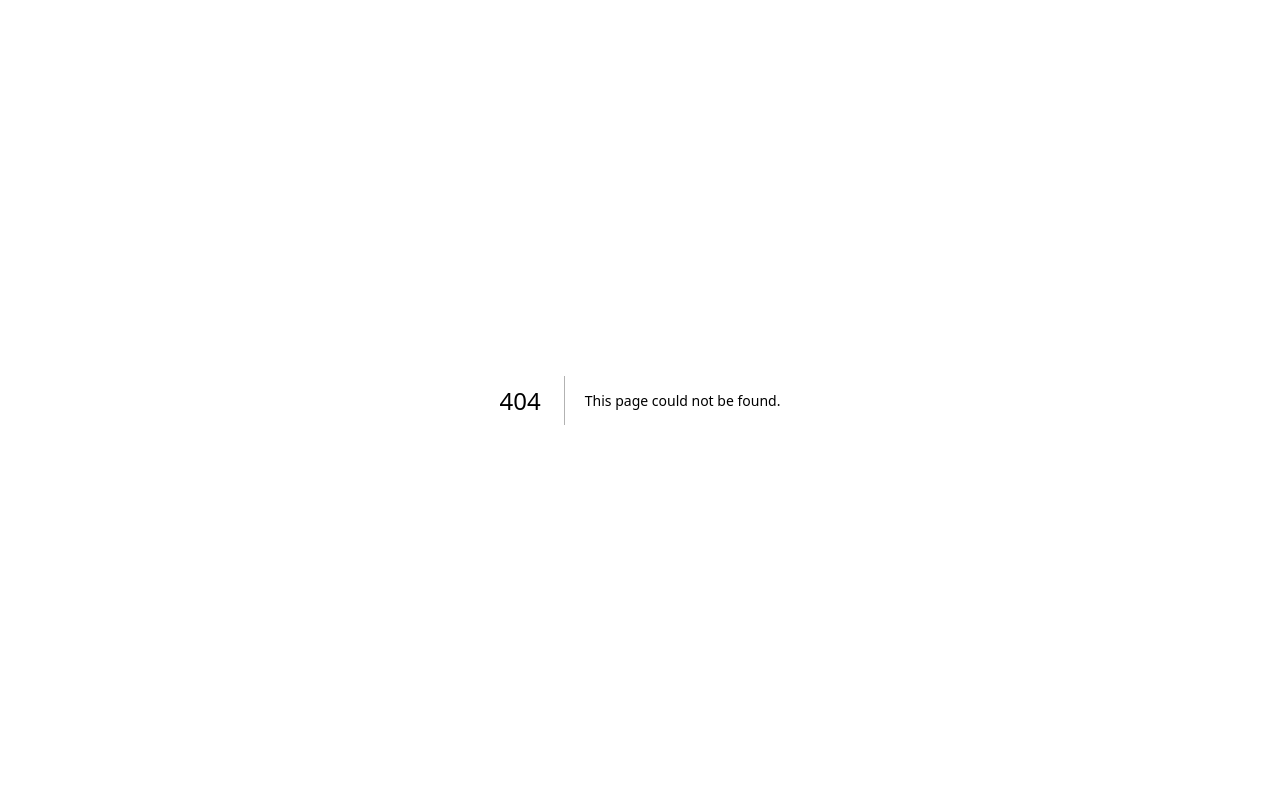
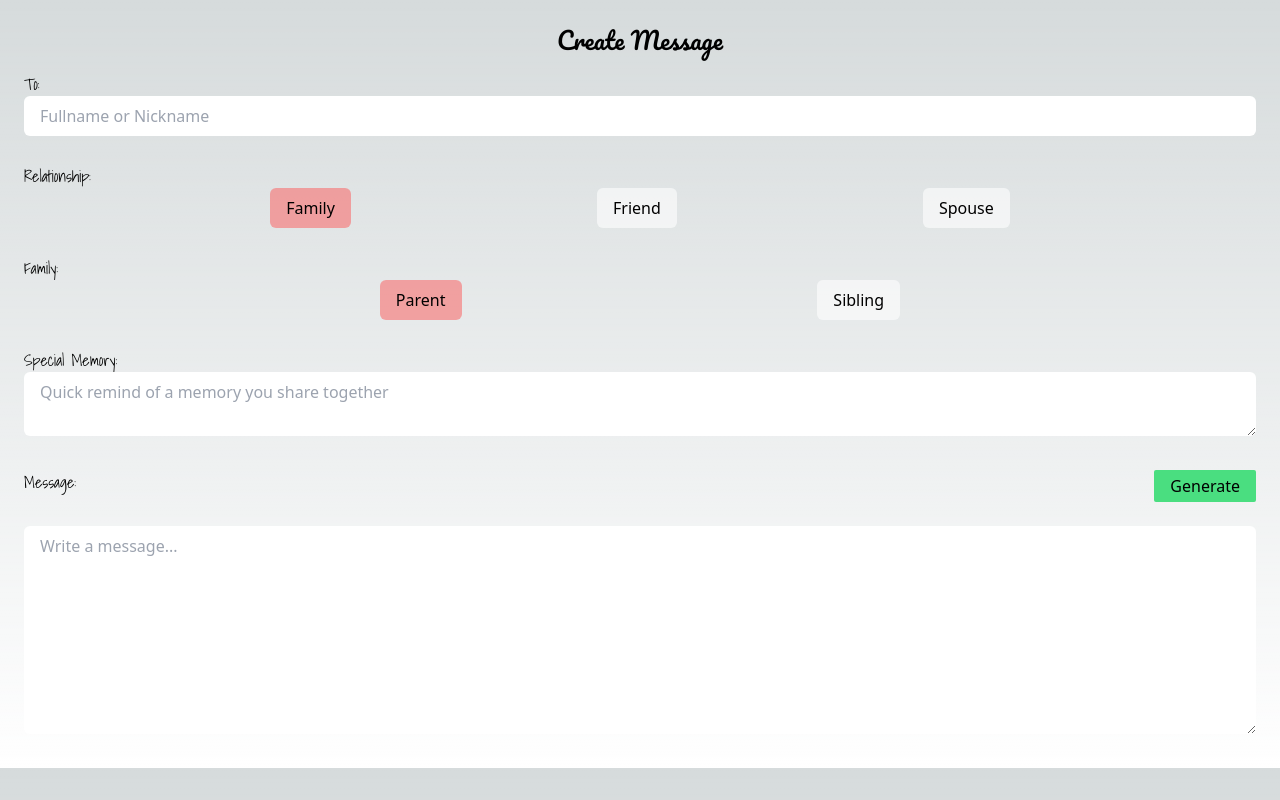
Before and after one commit to Zee-Blazer/Valentines-App, a Next.js app: page /create in a window 1280 px wide. Before the commit this address had no page. Built offline with nearby package versions, Linux system fonts and the light colour scheme.

Commit message:
Done with the first two screens

```diff
--- /dev/null
+++ b/src/app/Fonts/fonts.tsx
@@ -0,0 +1,52 @@
+import {
+    Inter, Roboto, Dancing_Script, Pacifico, Caveat, Shadows_Into_Light, Great_Vibes
+} from "next/font/google";
+
+export const inter = Inter({
+    subsets: ["latin"],
+    variable: "--inter-font"
+});
+
+export const roboto = Roboto({
+    weight: ['400', '700'],
+    style: ['normal', 'italic'],
+    subsets: ['latin'],
+    display: 'swap',
+    variable: "--roboto-font"
+})
+
+export const dancingscript = Dancing_Script({
+    weight: ['400', "500", '700'],
+    style: ['normal'],
+    subsets: ['latin'],
+    display: 'swap',
+    variable: "--dancingscript-font"
+})
+
+export const pacifico = Pacifico({
+    weight: ['400'],
+    style: ['normal'],
+    subsets: ["latin"],
+    variable: "--pacifico"
+})
+
+export const caveat = Caveat({
+    weight: ['400'],
+    style: ['normal'],
+    subsets: ["latin"],
+    variable: "--caveat-type"
+})
+
+export const shadows = Shadows_Into_Light({
+    weight: ['400'],
+    style: ['normal'],
+    subsets: ["latin"],
+    variable: "--shadows__into"
+})
+
+export const greatvibes = Great_Vibes({
+    weight: ['400'],
+    style: ['normal'],
+    subsets: ["latin"],
+    variable: "--greatvibes"
+})
--- /dev/null
+++ b/src/app/create/page.tsx
@@ -0,0 +1,62 @@
+
+export default function Create() {
+
+    return (
+        <div>
+            <p
+                className="text-center text-2xl mt-6 pacifico mb-4"
+            >Create Message</p>
+
+            <div className="mx-6 mb-7">
+                <label className="shadowsDesign mb-6">To:</label><br />
+                <input
+                    placeholder="Fullname or Nickname"
+                    className="outline-none py-2 px-4 w-full rounded-md text-black"
+                    // value={name}
+                    // onChange={ e => setName(e.target.value) }
+                />
+            </div>
+
+            <div className="mx-6 mb-7">
+                <label className="shadowsDesign mb-6">Relationship: </label>
+                <div className="flex justify-evenly">
+                    <p className="py-2 px-4 rounded-md bg-red-400 bg-opacity-60 cursor-pointer">Family</p>
+                    <p className="py-2 px-4 rounded-md bg-white bg-opacity-60 cursor-pointer">Friend</p>
+                    <p className="py-2 px-4 rounded-md bg-white bg-opacity-60 cursor-pointer">Spouse</p>
+                </div>
+            </div>
+
+            <div  className="mx-6 mb-7">
+                <label className="shadowsDesign mb-6">Family: </label>
+                <div className="flex justify-evenly">
+                    <p className="py-2 px-4 rounded-md bg-red-400 bg-opacity-60 cursor-pointer">Parent</p>
+                    <p className="py-2 px-4 rounded-md bg-white bg-opacity-60 cursor-pointer">Sibling</p>
+                </div>
+            </div>
+
+            <div className="mx-6 mb-7">
+                <label className="shadowsDesign mb-6">Special Memory:</label><br />
+                <textarea
+                    placeholder="Quick remind of a memory you share together"
+                    className="outline-none py-2 px-4 w-full rounded-md text-black"
+                    // value={name}
+                    // onChange={ e => setName(e.target.value) }
+                />
+            </div>
+
+            <div className="mx-6 mb-7">
+                <div className="flex justify-between">
+                    <label className="shadowsDesign mb-6">Message:</label>
+                    <p className="bg-green-400 mb-6 px-4 py-1 rounded-sm cursor-pointer">Generate</p>
+                </div>
+                <textarea
+                    placeholder="Write a message..."
+                    className="outline-none py-2 px-4 w-full rounded-md text-black h-52"
+                    // value={name}
+                    // onChange={ e => setName(e.target.value) }
+                />
+            </div>
+
+        </div>
+    )
+}
--- a/src/app/globals.css
+++ b/src/app/globals.css
@@ -11,8 +11,8 @@
 @media (prefers-color-scheme: dark) {
   :root {
     --foreground-rgb: 255, 255, 255;
-    --background-start-rgb: 0, 0, 0;
-    --background-end-rgb: 0, 0, 0;
+    --background-start-rgb: 139, 0, 0;
+    --background-end-rgb: 139, 0, 0;
   }
 }
 
@@ -26,6 +26,34 @@ body {
     rgb(var(--background-start-rgb));
 }
 
+.roboto__font {
+  font-family: var(--roboto-font);
+}
+
+.inter__font {
+  font-family: var(--inter-font);
+}
+
+.dancingscript__font {
+  font-family: var(--dancingscript-font);
+}
+
+.caveat {
+  font-family: var(--caveat-type);
+}
+
+.pacifico {
+  font-family: var(--pacifico);
+}
+
+.shadowsDesign {
+  font-family: var(--shadows__into);
+}
+
+.greatvibes {
+  font-family: var(--greatvibes);
+}
+
 @layer utilities {
   .text-balance {
     text-wrap: balance;
--- a/src/app/layout.tsx
+++ b/src/app/layout.tsx
@@ -1,12 +1,11 @@
 import type { Metadata } from "next";
-import { Inter } from "next/font/google";
+import { roboto, inter, dancingscript, pacifico, caveat, shadows, greatvibes } from "./Fonts/fonts";
 import "./globals.css";
 
-const inter = Inter({ subsets: ["latin"] });
 
 export const metadata: Metadata = {
-  title: "Create Next App",
-  description: "Generated by create next app",
+  title: "Valentines App",
+  description: "Send an heart warming message to your loved ones this valentines",
 };
 
 export default function RootLayout({
@@ -16,7 +15,9 @@ export default function RootLayout({
 }>) {
   return (
     <html lang="en">
-      <body className={inter.className}>{children}</body>
+      <body
+        className={`${roboto.variable} ${inter.variable} ${dancingscript.variable} ${pacifico.variable} ${caveat.variable} ${shadows.variable} ${greatvibes.variable}`}
+      >{children}</body>
     </html>
   );
 }
--- a/src/app/page.tsx
+++ b/src/app/page.tsx
@@ -1,113 +1,53 @@
 import Image from "next/image";
+import Link from "next/link";
+
+// Icons
+import FavoriteIcon from '@mui/icons-material/Favorite';
+import AddCircleIcon from '@mui/icons-material/AddCircle';
 
 export default function Home() {
   return (
-    <main className="flex min-h-screen flex-col items-center justify-between p-24">
-      <div className="z-10 max-w-5xl w-full items-center justify-between font-mono text-sm lg:flex">
-        <p className="fixed left-0 top-0 flex w-full justify-center border-b border-gray-300 bg-gradient-to-b from-zinc-200 pb-6 pt-8 backdrop-blur-2xl dark:border-neutral-800 dark:bg-zinc-800/30 dark:from-inherit lg:static lg:w-auto  lg:rounded-xl lg:border lg:bg-gray-200 lg:p-4 lg:dark:bg-zinc-800/30">
-          Get started by editing&nbsp;
-          <code className="font-mono font-bold">src/app/page.tsx</code>
-        </p>
-        <div className="fixed bottom-0 left-0 flex h-48 w-full items-end justify-center bg-gradient-to-t from-white via-white dark:from-black dark:via-black lg:static lg:h-auto lg:w-auto lg:bg-none">
-          <a
-            className="pointer-events-none flex place-items-center gap-2 p-8 lg:pointer-events-auto lg:p-0"
-            href="https://vercel.com?utm_source=create-next-app&utm_medium=appdir-template&utm_campaign=create-next-app"
-            target="_blank"
-            rel="noopener noreferrer"
-          >
-            By{" "}
-            <Image
-              src="/vercel.svg"
-              alt="Vercel Logo"
-              className="dark:invert"
-              width={100}
-              height={24}
-              priority
-            />
-          </a>
+    <div>
+
+      <p
+        className="text-center text-2xl mt-6 pacifico"
+      >Messages</p>
+
+      <div className="mt-6">
+
+        <FavoriteIcon
+          style={{ alignSelf: "center", margin: "2px 45%", fontSize: "40px", marginBottom: "-21px" }}
+        />
+
+        <div className="bg-gray-500 bg-opacity-50 mx-6 mb-6 py-4 px-6 rounded-md lg:mx-12">
+          <p className="text-base dancingscript__font">
+            To: { "Olamide Daniella" }
+          </p>
+
+          <p className="greatvibes">
+            Relationship: { "Sibling" }
+          </p>
+
+          <p>
+            Message:
+            <span className="text-sm shadowsDesign">
+              { "This is to remind you of the awesome relation ship we've had all thr...." }
+            </span>
+          </p>
+
+          <p className="text-right text-blue-400 caveat cursor-pointer">Link</p>
+
+          <p className="greatvibes">Somehting</p>
         </div>
+
       </div>
 
-      <div className="relative flex place-items-center before:absolute before:h-[300px] before:w-full sm:before:w-[480px] before:-translate-x-1/2 before:rounded-full before:bg-gradient-radial before:from-white before:to-transparent before:blur-2xl before:content-[''] after:absolute after:-z-20 after:h-[180px] after:w-full sm:after:w-[240px] after:translate-x-1/3 after:bg-gradient-conic after:from-sky-200 after:via-blue-200 after:blur-2xl after:content-[''] before:dark:bg-gradient-to-br before:dark:from-transparent before:dark:to-blue-700 before:dark:opacity-10 after:dark:from-sky-900 after:dark:via-[#0141ff] after:dark:opacity-40 before:lg:h-[360px] z-[-1]">
-        <Image
-          className="relative dark:drop-shadow-[0_0_0.3rem_#ffffff70] dark:invert"
-          src="/next.svg"
-          alt="Next.js Logo"
-          width={180}
-          height={37}
-          priority
+      <div className="absolute -bottom-0 -right-0 mr-12 mb-20 cursor-pointer">
+        <AddCircleIcon
+          style={{ fontSize: "54px" }}
         />
       </div>
 
-      <div className="mb-32 grid text-center lg:max-w-5xl lg:w-full lg:mb-0 lg:grid-cols-4 lg:text-left">
-        <a
-          href="https://nextjs.org/docs?utm_source=create-next-app&utm_medium=appdir-template&utm_campaign=create-next-app"
-          className="group rounded-lg border border-transparent px-5 py-4 transition-colors hover:border-gray-300 hover:bg-gray-100 hover:dark:border-neutral-700 hover:dark:bg-neutral-800/30"
-          target="_blank"
-          rel="noopener noreferrer"
-        >
-          <h2 className={`mb-3 text-2xl font-semibold`}>
-            Docs{" "}
-            <span className="inline-block transition-transform group-hover:translate-x-1 motion-reduce:transform-none">
-              -&gt;
-            </span>
-          </h2>
-          <p className={`m-0 max-w-[30ch] text-sm opacity-50`}>
-            Find in-depth information about Next.js features and API.
-          </p>
-        </a>
-
-        <a
-          href="https://nextjs.org/learn?utm_source=create-next-app&utm_medium=appdir-template-tw&utm_campaign=create-next-app"
-          className="group rounded-lg border border-transparent px-5 py-4 transition-colors hover:border-gray-300 hover:bg-gray-100 hover:dark:border-neutral-700 hover:dark:bg-neutral-800/30"
-          target="_blank"
-          rel="noopener noreferrer"
-        >
-          <h2 className={`mb-3 text-2xl font-semibold`}>
-            Learn{" "}
-            <span className="inline-block transition-transform group-hover:translate-x-1 motion-reduce:transform-none">
-              -&gt;
-            </span>
-          </h2>
-          <p className={`m-0 max-w-[30ch] text-sm opacity-50`}>
-            Learn about Next.js in an interactive course with&nbsp;quizzes!
-          </p>
-        </a>
-
-        <a
-          href="https://vercel.com/templates?framework=next.js&utm_source=create-next-app&utm_medium=appdir-template&utm_campaign=create-next-app"
-          className="group rounded-lg border border-transparent px-5 py-4 transition-colors hover:border-gray-300 hover:bg-gray-100 hover:dark:border-neutral-700 hover:dark:bg-neutral-800/30"
-          target="_blank"
-          rel="noopener noreferrer"
-        >
-          <h2 className={`mb-3 text-2xl font-semibold`}>
-            Templates{" "}
-            <span className="inline-block transition-transform group-hover:translate-x-1 motion-reduce:transform-none">
-              -&gt;
-            </span>
-          </h2>
-          <p className={`m-0 max-w-[30ch] text-sm opacity-50`}>
-            Explore starter templates for Next.js.
-          </p>
-        </a>
-
-        <a
-          href="https://vercel.com/new?utm_source=create-next-app&utm_medium=appdir-template&utm_campaign=create-next-app"
-          className="group rounded-lg border border-transparent px-5 py-4 transition-colors hover:border-gray-300 hover:bg-gray-100 hover:dark:border-neutral-700 hover:dark:bg-neutral-800/30"
-          target="_blank"
-          rel="noopener noreferrer"
-        >
-          <h2 className={`mb-3 text-2xl font-semibold`}>
-            Deploy{" "}
-            <span className="inline-block transition-transform group-hover:translate-x-1 motion-reduce:transform-none">
-              -&gt;
-            </span>
-          </h2>
-          <p className={`m-0 max-w-[30ch] text-sm opacity-50 text-balance`}>
-            Instantly deploy your Next.js site to a shareable URL with Vercel.
-          </p>
-        </a>
-      </div>
-    </main>
+    </div>
   );
 }
--- a/tailwind.config.ts
+++ b/tailwind.config.ts
@@ -8,6 +8,7 @@ const config: Config = {
   ],
   theme: {
     extend: {
+      colors: {},
       backgroundImage: {
         "gradient-radial": "radial-gradient(var(--tw-gradient-stops))",
         "gradient-conic":
```
Also changed, not shown: package.json (+9 -5 lines), 1 other file (tests, documents, lock files or other folders).
